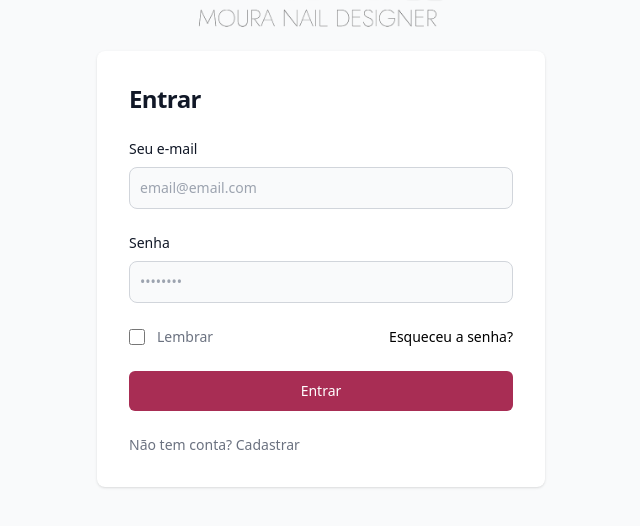
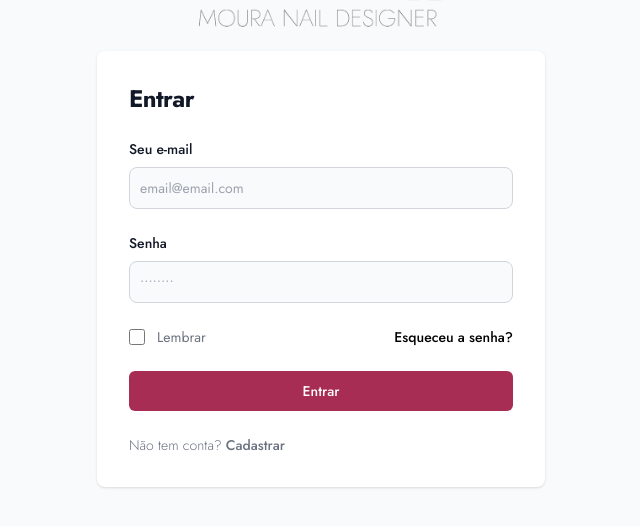
Before and after one commit to driman-systems/salao, a Next.js app: page /login in a window 1280 px wide. Shown: the part 176-702 px from the top of the page, without its empty margins (319-959 px from the left). Built offline with nearby package versions, Linux system fonts and the light colour scheme.

Commit message:
fonte Jost no login

```diff
--- a/src/app/(auth)/layout.js
+++ b/src/app/(auth)/layout.js
@@ -1,3 +1,7 @@
+import { Jost } from "next/font/google";
+
+const jost  = Jost({ subsets: ['latin'] });
+
 export const metadata = {
   title: 'Nail Designer | Login',
   description: 'Faça login para fazer seu agendamento',
@@ -20,7 +24,7 @@
 export default function RootLayout({ children }) {
  return (
     <html lang="pt-BR">
-      <body>{children}</body>
+      <body className={jost.className}>{children}</body>
     </html>
   )
 }
```
